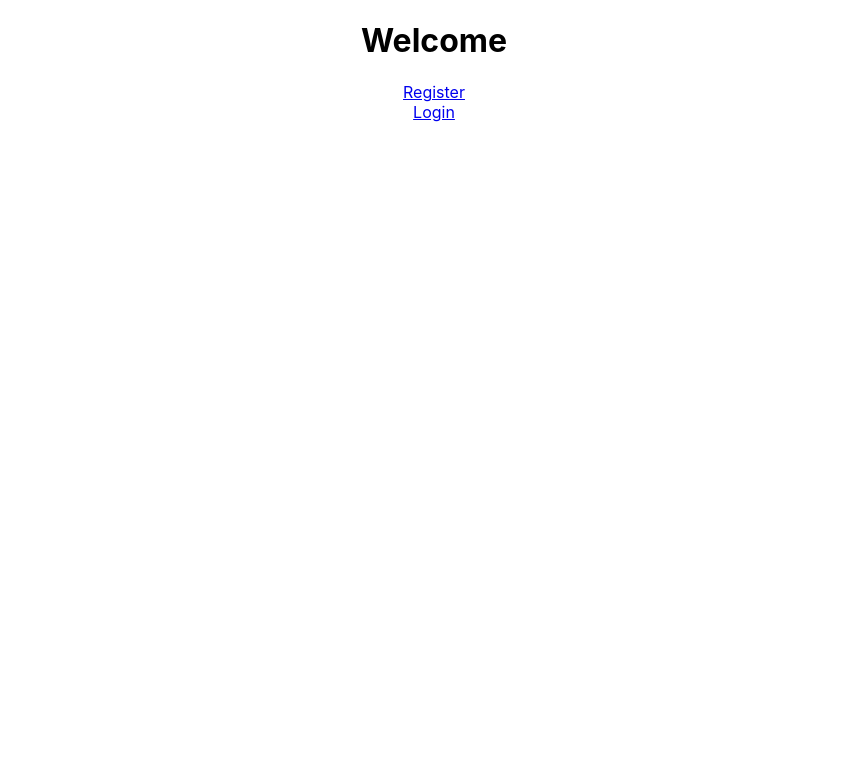
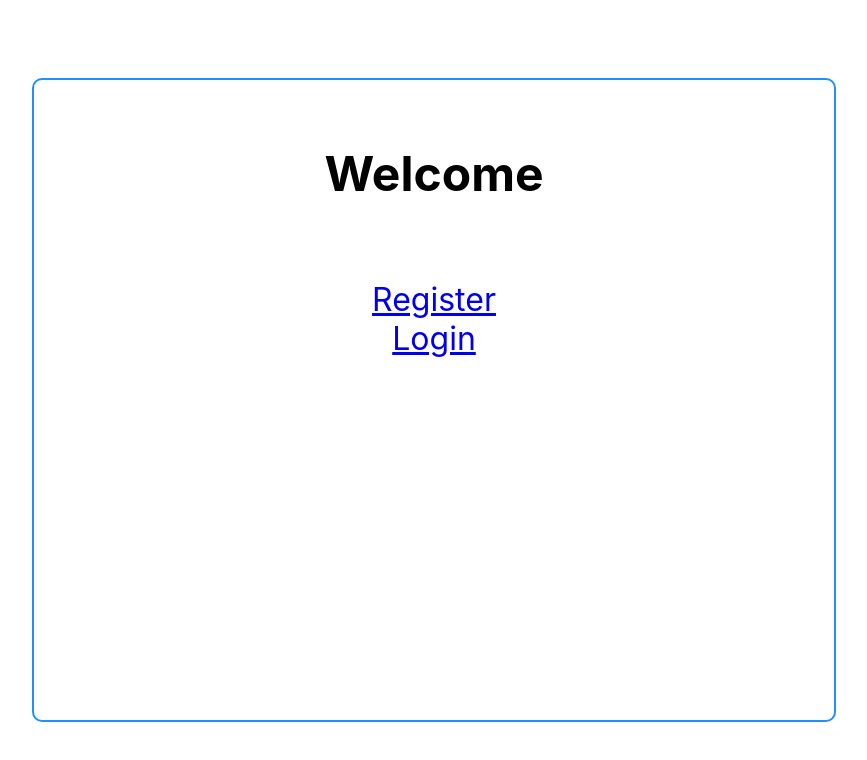
Before and after one commit to sungjun0110/todo_list, a React (Create React App) app: page / in a window 1280 px wide. Shown: the top 760 px of the page, without its empty margins (206-1073 px from the left). Built offline with nearby package versions, Linux system fonts and the light colour scheme.

Commit message:
update html structures and css

```diff
--- a/src/App.css
+++ b/src/App.css
@@ -1,38 +1,5 @@
 .App {
   text-align: center;
+  height: 100vh;
+  width: 100vw;
 }
-
-.App-logo {
-  height: 40vmin;
-  pointer-events: none;
-}
-
-@media (prefers-reduced-motion: no-preference) {
-  .App-logo {
-    animation: App-logo-spin infinite 20s linear;
-  }
-}
-
-.App-header {
-  background-color: #282c34;
-  min-height: 100vh;
-  display: flex;
-  flex-direction: column;
-  align-items: center;
-  justify-content: center;
-  font-size: calc(10px + 2vmin);
-  color: white;
-}
-
-.App-link {
-  color: #61dafb;
-}
-
-@keyframes App-logo-spin {
-  from {
-    transform: rotate(0deg);
-  }
-  to {
-    transform: rotate(360deg);
-  }
-}
--- a/src/App.js
+++ b/src/App.js
@@ -1,4 +1,4 @@
-import React, { useState, useContext } from 'react';
+import React, { useState } from 'react';
 import './App.css';
 
 import { BrowserRouter as Router, Switch, Route } from 'react-router-dom';
--- a/src/components/Todo.js
+++ b/src/components/Todo.js
@@ -5,7 +5,7 @@ import { v4 as uuidv4 } from 'uuid';
 function Todo() {
   const [todos, setTodos] = useState([]);
   const [todoText, settodoText] = useState("");
-  const [credentials, setCredentials] = useContext(CredentialsContext);
+  const [credentials,] = useContext(CredentialsContext);
   const [filter, setFilter] = useState('uncompleted');
 
   const persist = async (newTodos) => {
@@ -19,8 +19,8 @@ function Todo() {
     }).then(() => {});
   };
 
-  useEffect(async () => {
-    await fetch("https://sc-todo-backend.herokuapp.com/todos", {
+  useEffect(() => {
+    fetch("https://sc-todo-backend.herokuapp.com/todos", {
       method: "GET",
       headers: {
         "Content-Type": "application/json",
--- a/src/pages/Login.js
+++ b/src/pages/Login.js
@@ -44,8 +44,10 @@ function Login() {
   const history = useHistory();
 
   return (
-    <div>
-      <h1>Login</h1>
+    <div id="main-div">
+      <div id="title-txt">
+        <h1>Login</h1>
+      </div>
       {!!error && (<span style={{ color: 'red' }}>{error}</span>)}
       <form onSubmit={login}>
         <input
--- a/src/pages/Register.js
+++ b/src/pages/Register.js
@@ -37,8 +37,10 @@ function Register() {
   const history = useHistory();
 
   return (
-    <div>
-      <h1>Register</h1>
+    <div id='main-div'>
+      <div id="title-txt">
+        <h1>Register</h1>
+      </div>
       {!!error && (<span style={{ color: 'red' }}>{error}</span>)}
       <form onSubmit={register}>
         <input
--- /dev/null
+++ b/src/pages/Welcome.css
@@ -0,0 +1,34 @@
+#main-div {
+  position: relative;
+  margin-top: 50vh;
+  margin-left: 50vw;
+  width: 800px;
+  height: 80vh;
+  border: 2px solid dodgerblue;
+  border-radius: 10px;
+  transform: translate(-50%, -50%);
+}
+
+#title-txt {
+  position: relative;
+  height: 200px;
+  width: 100%;
+  text-align: center;
+}
+
+h1 {
+  position: absolute;
+  font-size: 3rem;
+  width: 100%;
+  margin: 4rem 0;
+}
+
+.button {
+  font-size: 2rem;
+}
+
+#logoutBtn {
+  position: absolute;
+  right: 15px;
+  top: 15px;
+}
--- a/src/pages/Welcome.js
+++ b/src/pages/Welcome.js
@@ -1,5 +1,6 @@
 import React, { useContext } from 'react';
 import { Link } from 'react-router-dom';
+import './Welcome.css';
 
 import {CredentialsContext} from '../App';
 import Todos from "../components/Todo";
@@ -11,12 +12,14 @@ function Welcome() {
   }
 
   return (
-    <div>
-      {credentials && <button onClick={logout}>Logout</button>}
-      <h1>Welcome {credentials && credentials.username}</h1>
-      {!credentials && <Link to='/register'>Register</Link>}
+    <div id="main-div">
+      <div id="title-txt">
+        <h1>Welcome {credentials && credentials.username}</h1>
+      </div>
+      {credentials && <button onClick={logout} id="logoutBtn">Logout</button>}
+      {!credentials && <Link to='/register' className="button">Register</Link>}
       <br />
-      {!credentials && <Link to='/login'>Login</Link>}
+      {!credentials && <Link to='/login' className="button">Login</Link>}
       {credentials && <Todos />}
     </div>
   )
```
